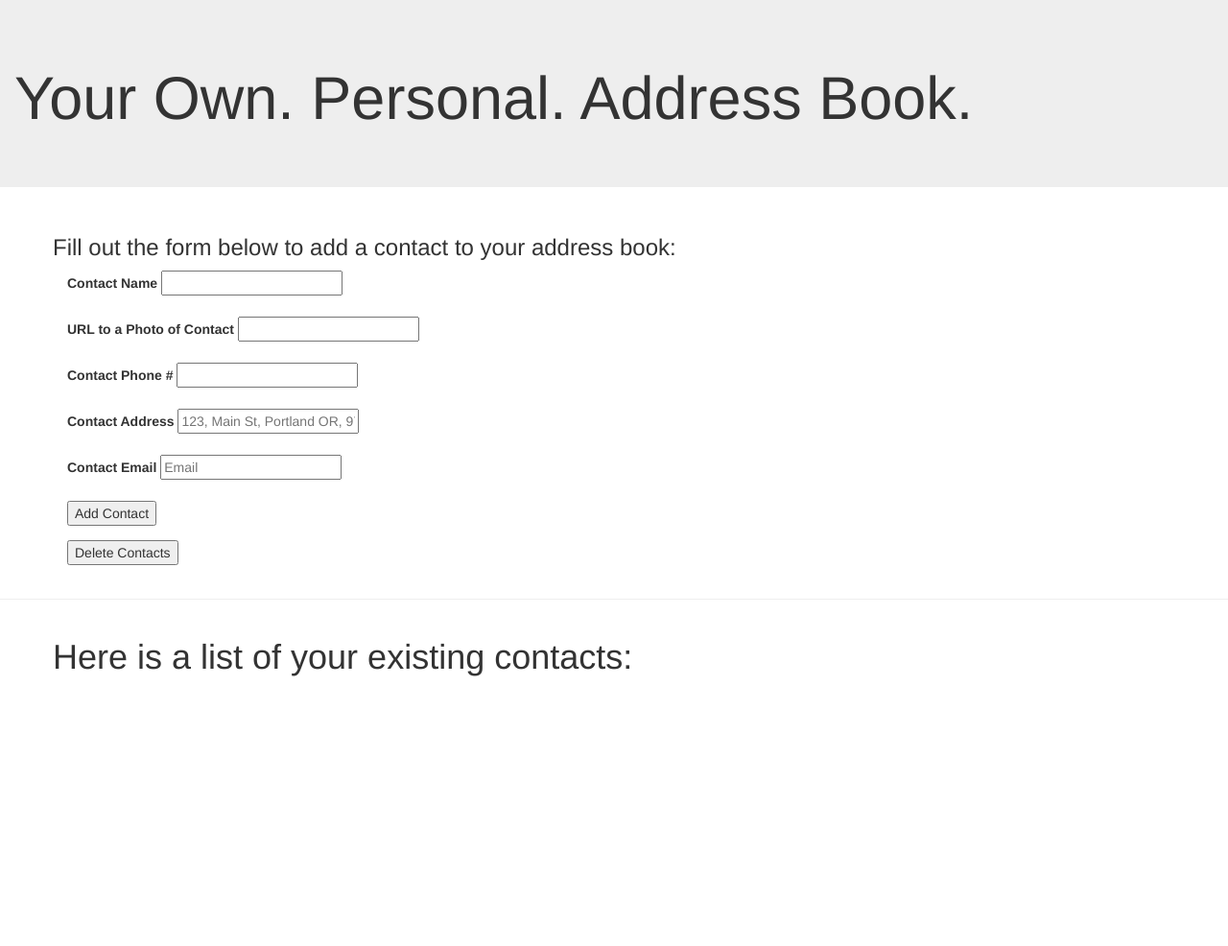
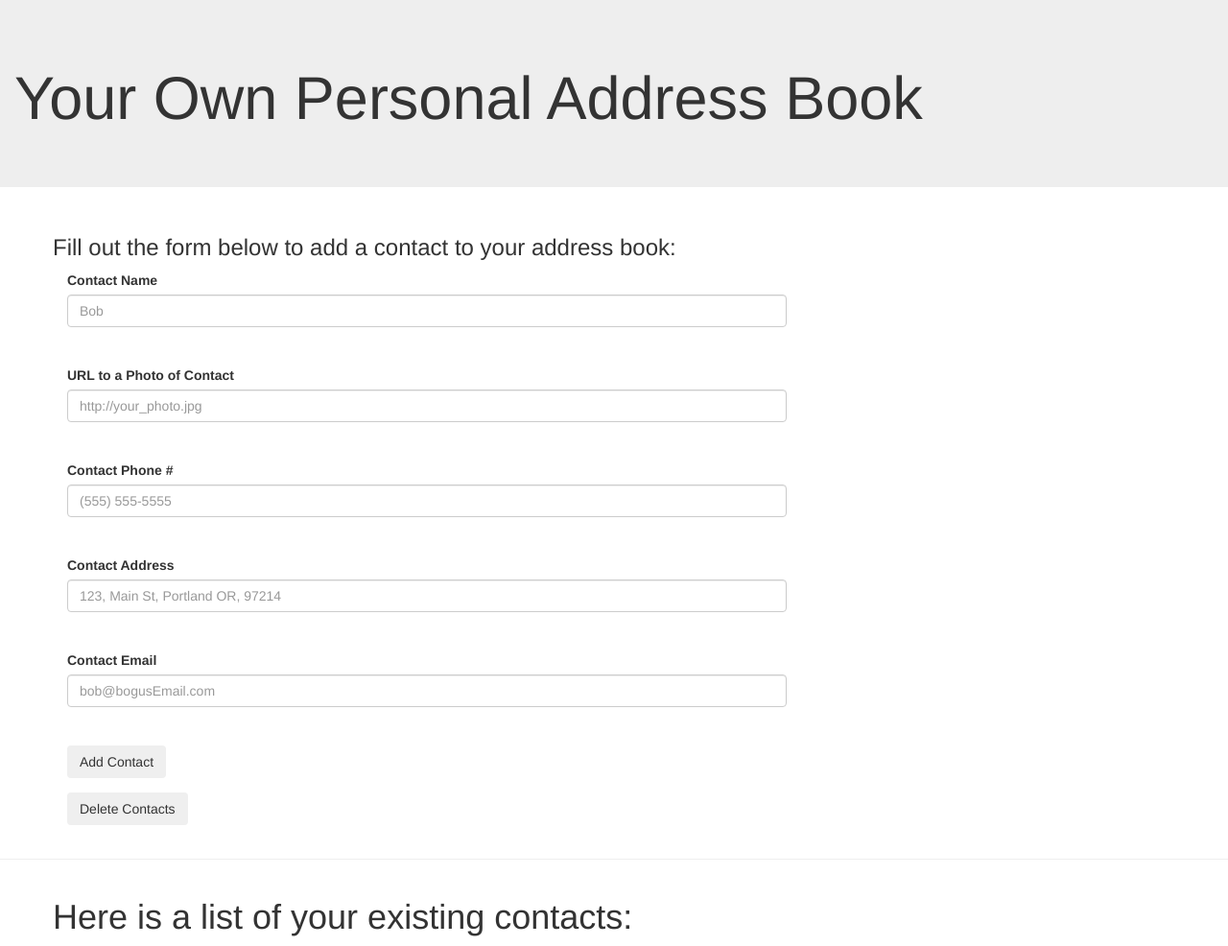
Before and after one commit to Jordan-Meier/php-addressbook, a PHP site: template views/contacts.html.twig in a window 1280 px wide. Shown: the whole page at 96% size. Before the commit the page ends 705 px from the top, so only its background shows below. Run offline with PHP 8.4, Linux system fonts and the light colour scheme; the template is opened without the code that fills it, so the values that code supplies are empty; some libraries are stand-ins or nearby versions.

Commit message:
add additional bootstrap styling to buttons and form, as well as style how the individual contacts will show on the page

```diff
--- a/views/contacts.html.twig
+++ b/views/contacts.html.twig
@@ -7,7 +7,7 @@
     </head>
     <body>
         <div class="container-fluid jumbotron">
-            <h1>Your Own. Personal. Address Book.</h1>
+            <h1>Your Own Personal Address Book</h1>
         </div>
         <div class="container">
             <div class="row">
@@ -15,24 +15,24 @@
                 <div class="col-sm-8">
                     <form class="form-group" action="/create_contact" method="post">
                         <label for="name">Contact Name</label>
-                        <input type="text" name="name" id="name"><br><br>
+                        <input class="form-control" type="text" name="name" id="name" placeholder="Bob"><br><br>
 
                         <label for="photo">URL to a Photo of Contact</label>
-                        <input type="text" name="photo" id="photo"><br><br>
+                        <input class="form-control" type="text" name="photo" id="photo" placeholder="http://your_photo.jpg"><br><br>
 
                         <label for="phone">Contact Phone #</label>
-                        <input type="text" name="phone" id="phone"><br><br>
+                        <input class="form-control" type="text" name="phone" id="phone" placeholder="(555) 555-5555"><br><br>
 
                         <label for="address">Contact Address</label>
-                        <input type="text" name="address" id="address" placeholder="123, Main St, Portland OR, 97214"><br><br>
+                        <input class="form-control" type="text" name="address" id="address" placeholder="123, Main St, Portland OR, 97214"><br><br>
 
                         <label for="email">Contact Email</label>
-                        <input type="email" name="email" id="email" placeholder="Email"><br><br>
+                        <input class="form-control" type="email" name="email" id="email" placeholder="bob@bogusEmail.com"><br><br>
 
-                        <button type="submit">Add Contact</button>
+                        <button class="btn" type="submit">Add Contact</button>
                     </form>
                     <form class="form-group" action="/delete_contacts" method="post">
-                        <button type="submit">Delete Contacts</button>
+                        <button class="btn" type="submit">Delete Contacts</button>
                     </form>
                 </div>
             </div>
@@ -44,13 +44,13 @@
                 <div class="col-sm-8">
                     {% if contacts is not empty %}
                         {% for contact in contacts %}
-                            {{ contact.getName }}<br>
+                            <h4>{{ contact.getName }}</h4><br>
                             <img src="{{ contact.getPhoto}}" alt="contact photo"/>
-                            <ul>
-                                <li>{{ contact.getPhone }}</li>
-                                <li>{{ contact.getAddress }}</li>
-                                <li>{{ contact.getEmail }}</li>
-                            </ul>
+                            <p>
+                                <h5>Phone #: {{ contact.getPhone }}</h5>
+                                <h5>Address: {{ contact.getAddress }}</h5>
+                                <h5>Email: {{ contact.getEmail }}</h5>
+                            </p><br><br>
                         {% endfor %}
                     {% endif %}
                 </div>
```
